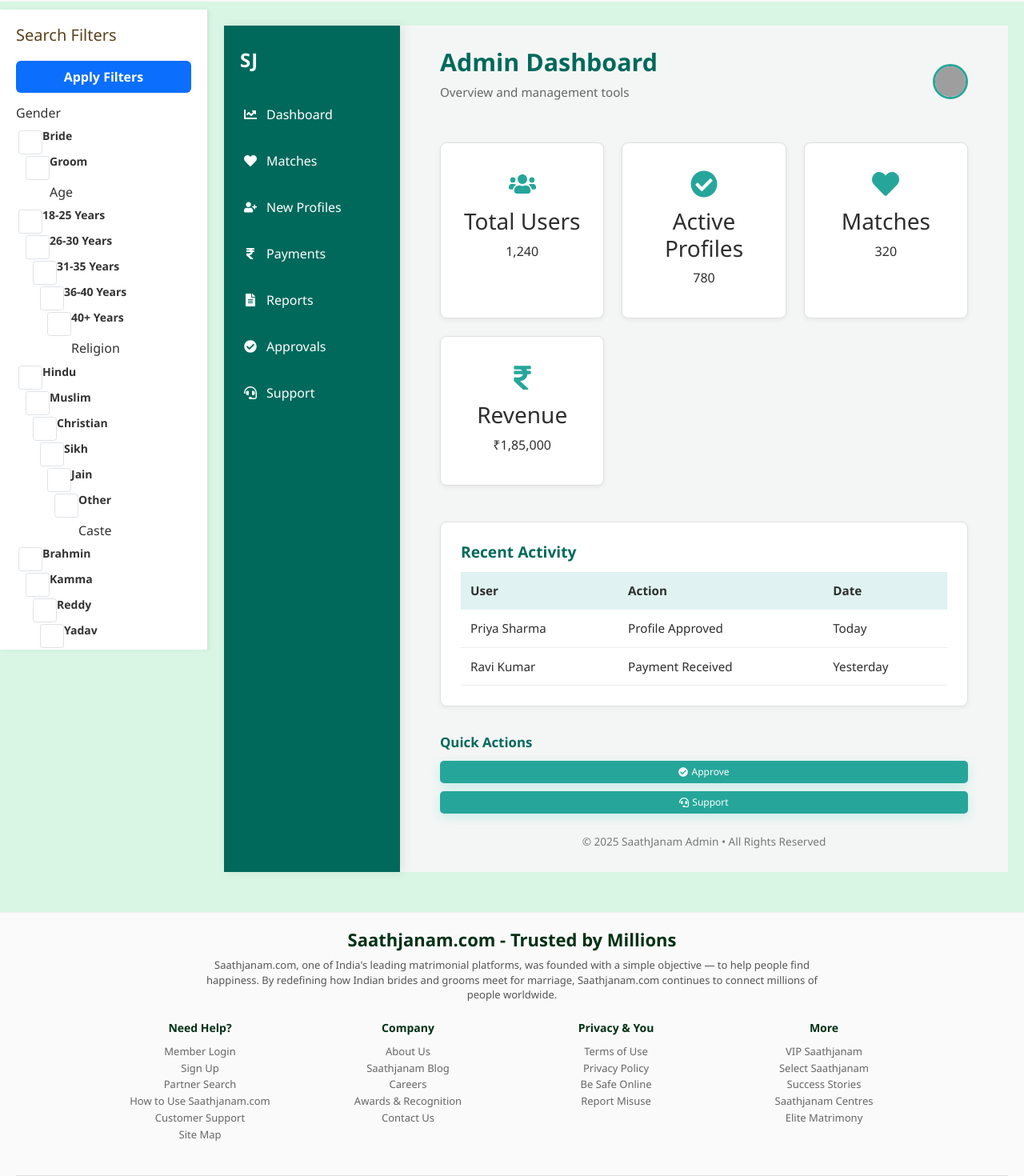
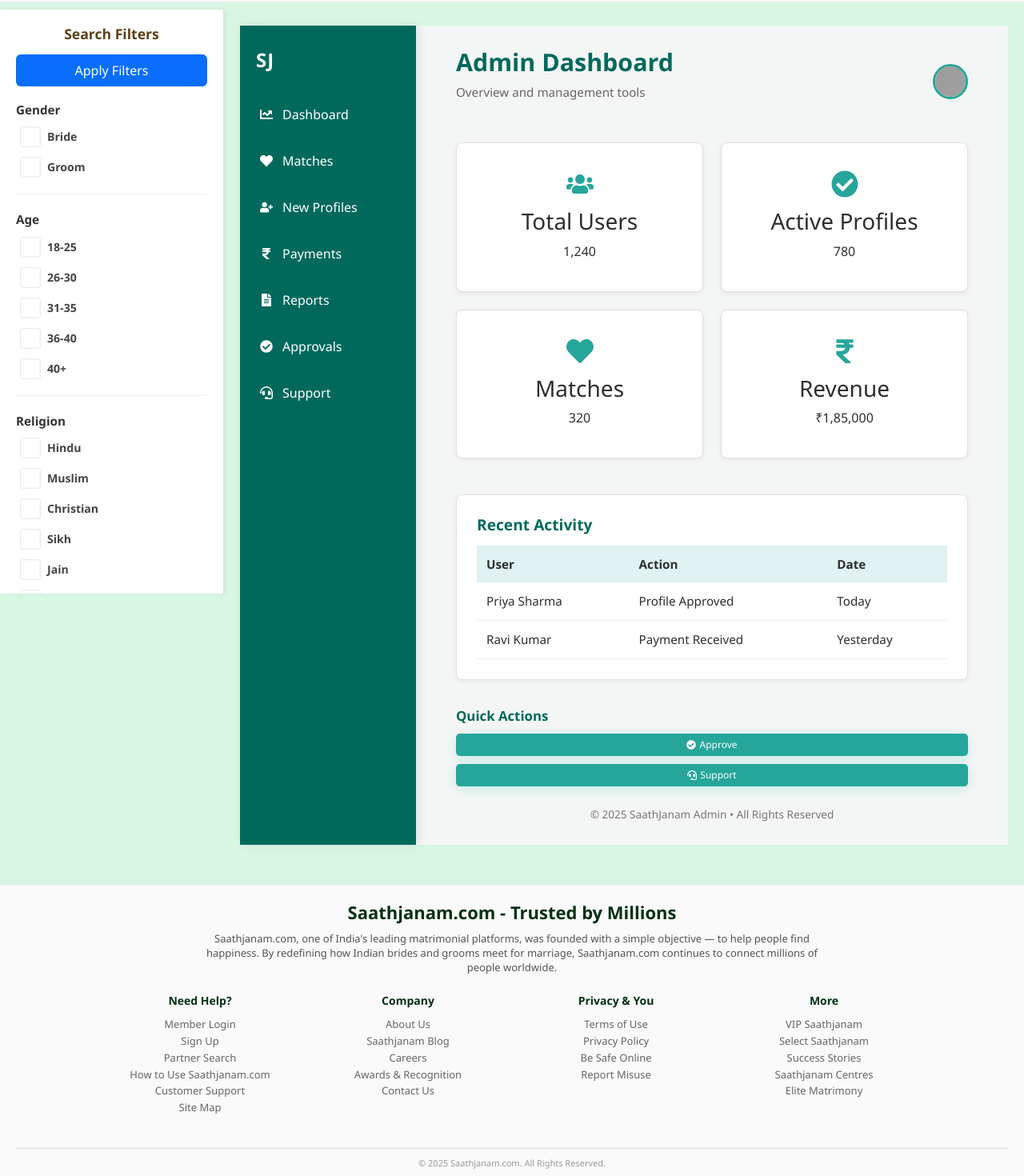
Before and after one commit to Lunoviantechnologies/Matrimony_PF, a React (Vite) app: page /dashboard/adminDashboard in a window 1280 px wide. Shown: the part 100-1570 px from the top of the page at 80% size. Built offline with nearby package versions, Linux system fonts and the light colour scheme; grey boxes are pictures that could not be loaded.

Commit message:
sidebar updated

```diff
--- a/src/components/Sidebar.jsx
+++ b/src/components/Sidebar.jsx
@@ -1,4 +1,5 @@
 import React, { useState } from "react";
+import "../styleSheets/sidebar.css";
 
 const Sidebar = () => {
     const [filters, setFilters] = useState({
@@ -25,183 +26,92 @@
         console.log("Applied Filters:", filters);
     };
 
+    const sections = [
+        {
+            title: "Gender",
+            category: "gender",
+            options: ["Bride", "Groom"],
+        },
+        {
+            title: "Age",
+            category: "age",
+            options: ["18-25", "26-30", "31-35", "36-40", "40+"],
+        },
+        {
+            title: "Religion",
+            category: "religion",
+            options: ["Hindu", "Muslim", "Christian", "Sikh", "Jain", "Other"],
+        },
+        {
+            title: "Caste",
+            category: "caste",
+            options: ["Brahmin", "Kamma", "Reddy", "Yadav", "Other"],
+        },
+        {
+            title: "Country",
+            category: "country",
+            options: ["India", "USA", "UK", "Canada", "Australia", "Other"],
+        },
+        {
+            title: "Education",
+            category: "education",
+            options: ["B.Tech", "M.Tech", "MBA", "B.Sc", "M.Sc", "PhD"],
+        },
+        {
+            title: "Profession",
+            category: "profession",
+            options: [
+                "Farmer",
+                "IT & Software",
+                "Doctor",
+                "Teacher",
+                "Business",
+                "Government",
+                "Other",
+            ],
+        },
+        {
+            title: "Lifestyle",
+            category: "lifestyle",
+            options: ["Vegetarian", "Non-Vegetarian", "Occasionally Non-Veg"],
+        },
+    ];
+
     return (
-        <div
-            style={{
-                width: "260px",
-                backgroundColor: "#fff",
-                borderRight: "1px solid #ddd",
-                height: "100vh",
-                position: "sticky",
-                top: "70px",
-                padding: "20px",
-                overflowY: "auto",
-                boxShadow: "2px 0 5px rgba(0,0,0,0.05)",
-            }}
-        >
-            <h5 style={{ color: "#5C4218", marginBottom: 20 }}>Search Filters</h5>
+        <div className="sidebar">
+            <h5 className="sidebar-title text-center">Search Filters</h5>
 
-            <button className="btn btn-primary w-100 mb-3" onClick={handleApplyFilters}>
+            <button
+                className="btn btn-primary w-100 apply-btn"
+                onClick={handleApplyFilters}
+            >
                 Apply Filters
             </button>
 
-            {/* Gender */}
-            <div className="mb-3">
-                <h6>Gender</h6>
-                {["Bride", "Groom"].map((item) => (
-                    <div key={item} className="form-check">
-                        <input
-                            className="form-check-input"
-                            type="checkbox"
-                            id={item}
-                            checked={filters.gender.includes(item)}
-                            onChange={() => handleCheckboxChange("gender", item)}
-                        />
-                        <label className="form-check-label" htmlFor={item}>
-                            {item}
-                        </label>
-                    </div>
-                ))}
-            </div>
-
-            {/* Age Range */}
-            <div className="mb-3">
-                <h6>Age</h6>
-                {["18-25", "26-30", "31-35", "36-40", "40+"].map((range) => (
-                    <div key={range} className="form-check">
-                        <input
-                            className="form-check-input"
-                            type="checkbox"
-                            id={range}
-                            checked={filters.age.includes(range)}
-                            onChange={() => handleCheckboxChange("age", range)}
-                        />
-                        <label className="form-check-label" htmlFor={range}>
-                            {range} Years
-                        </label>
-                    </div>
-                ))}
-            </div>
-
-            {/* Religion */}
-            <div className="mb-3">
-                <h6>Religion</h6>
-                {["Hindu", "Muslim", "Christian", "Sikh", "Jain", "Other"].map(
-                    (religion) => (
-                        <div key={religion} className="form-check">
+            {sections.map((section) => (
+                <div key={section.category} className="filter-section">
+                    <h6>{section.title}</h6>
+                    {section.options.map((item) => (
+                        <div key={item} className="form-check">
                             <input
                                 className="form-check-input"
                                 type="checkbox"
-                                id={religion}
-                                checked={filters.religion.includes(religion)}
-                                onChange={() => handleCheckboxChange("religion", religion)}
+                                id={`${section.category}-${item}`}
+                                checked={filters[section.category].includes(item)}
+                                onChange={() =>
+                                    handleCheckboxChange(section.category, item)
+                                }
                             />
-                            <label className="form-check-label" htmlFor={religion}>
-                                {religion}
+                            <label
+                                className="form-check-label"
+                                htmlFor={`${section.category}-${item}`}
+                            >
+                                {item}
                             </label>
                         </div>
-                    )
-                )}
-            </div>
-
-            {/* Caste */}
-            <div className="mb-3">
-                <h6>Caste</h6>
-                {["Brahmin", "Kamma", "Reddy", "Yadav", "Other"].map((caste) => (
-                    <div key={caste} className="form-check">
-                        <input
-                            className="form-check-input"
-                            type="checkbox"
-                            id={caste}
-                            checked={filters.caste.includes(caste)}
-                            onChange={() => handleCheckboxChange("caste", caste)}
-                        />
-                        <label className="form-check-label" htmlFor={caste}>
-                            {caste}
-                        </label>
-                    </div>
-                ))}
-            </div>
-
-            {/* Country */}
-            <div className="mb-3">
-                <h6>Country</h6>
-                {["India", "USA", "UK", "Canada", "Australia", "Other"].map(
-                    (country) => (
-                        <div key={country} className="form-check">
-                            <input
-                                className="form-check-input"
-                                type="checkbox"
-                                id={country}
-                                checked={filters.country.includes(country)}
-                                onChange={() => handleCheckboxChange("country", country)}
-                            />
-                            <label className="form-check-label" htmlFor={country}>
-                                {country}
-                            </label>
-                        </div>
-                    )
-                )}
-            </div>
-
-            {/* Education */}
-            <div className="mb-3">
-                <h6>Education</h6>
-                {["B.Tech", "M.Tech", "MBA", "B.Sc", "M.Sc", "PhD"].map((edu) => (
-                    <div key={edu} className="form-check">
-                        <input
-                            className="form-check-input"
-                            type="checkbox"
-                            id={edu}
-                            checked={filters.education.includes(edu)}
-                            onChange={() => handleCheckboxChange("education", edu)}
-                        />
-                        <label className="form-check-label" htmlFor={edu}>
-                            {edu}
-                        </label>
-                    </div>
-                ))}
-            </div>
-
-            {/* Profession */}
-            <div className="mb-3">
-                <h6>Profession</h6>
-                {[ "Farmer", "IT & Software", "Doctor", "Teacher", "Business", "Government", "Other",].map((job) => (
-                    <div key={job} className="form-check">
-                        <input
-                            className="form-check-input"
-                            type="checkbox"
-                            id={job}
-                            checked={filters.profession.includes(job)}
-                            onChange={() => handleCheckboxChange("profession", job)}
-                        />
-                        <label className="form-check-label" htmlFor={job}>
-                            {job}
-                        </label>
-                    </div>
-                ))}
-            </div>
-
-            {/* Lifestyle */}
-            <div className="mb-3">
-                <h6>Lifestyle</h6>
-                {["Vegetarian", "Non-Vegetarian", "Occasionally Non-Veg"].map(
-                    (diet) => (
-                        <div key={diet} className="form-check">
-                            <input
-                                className="form-check-input"
-                                type="checkbox"
-                                id={diet}
-                                checked={filters.lifestyle.includes(diet)}
-                                onChange={() => handleCheckboxChange("lifestyle", diet)}
-                            />
-                            <label className="form-check-label" htmlFor={diet}>
-                                {diet}
-                            </label>
-                        </div>
-                    )
-                )}
-            </div>
+                    ))}
+                </div>
+            ))}
         </div>
     );
 };
--- /dev/null
+++ b/src/styleSheets/sidebar.css
@@ -0,0 +1,76 @@
+.sidebar {
+    width: 280px;
+    background-color: #ffffff;
+    border-right: 1px solid #ddd;
+    height: calc(100vh - 70px);
+    position: sticky;
+    top: 70px;
+    padding: 20px;
+    overflow-y: auto;
+    box-shadow: 2px 0 5px rgba(0, 0, 0, 0.05);
+    display: flex;
+    flex-direction: column;
+}
+
+.sidebar-title {
+    color: #5c4218;
+    margin-bottom: 15px;
+    font-weight: 600;
+    font-size: 1.1rem;
+}
+
+.apply-btn {
+    margin-bottom: 20px;
+    font-weight: 500;
+    border-radius: 6px;
+}
+
+.filter-section {
+    margin-bottom: 22px;
+    border-bottom: 1px solid #eee;
+    padding-bottom: 10px;
+}
+
+.filter-section h6 {
+    margin: 0 0 10px 0;
+    color: #333;
+    font-weight: 600;
+    font-size: 0.95rem;
+}
+
+.form-check {
+    display: flex;
+    align-items: center;
+    gap: 6px;
+    margin-bottom: 8px;
+}
+
+.form-check-input {
+    cursor: pointer;
+    transform: scale(0.85);
+    accent-color: #5c4218;
+    margin: 0;
+    vertical-align: middle;
+}
+
+.form-check-label {
+    cursor: pointer;
+    font-size: 0.88rem;
+    color: #444;
+    margin: 0;
+    line-height: 1;
+}
+
+/* Scrollbar styling */
+.sidebar::-webkit-scrollbar {
+    width: 6px;
+}
+
+.sidebar::-webkit-scrollbar-thumb {
+    background-color: #ccc;
+    border-radius: 4px;
+}
+
+.sidebar::-webkit-scrollbar-thumb:hover {
+    background-color: #aaa;
+}
```
